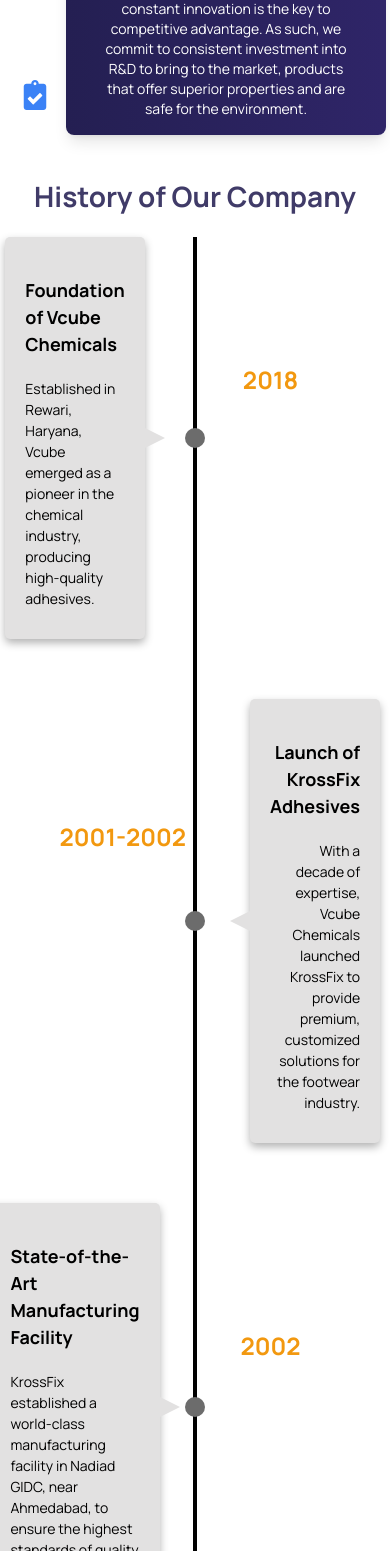
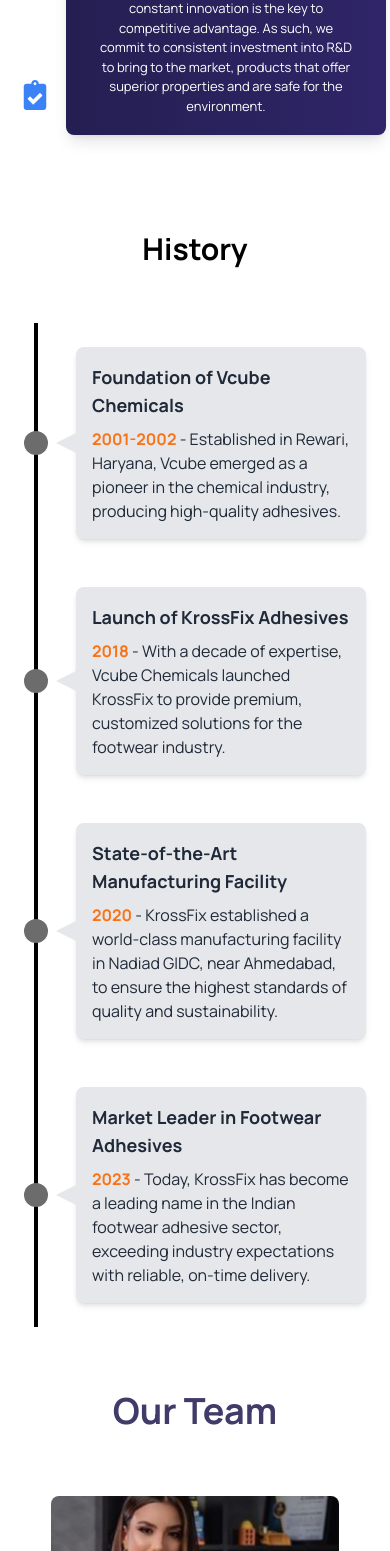
Before and after one commit to indiefluencedev/krossfix-reactjs, a React (Vite) app: page /about in a window 390 px wide. Shown: the part 1297-2848 px from the top of the page. Built offline with nearby package versions, Linux system fonts and the light colour scheme.

Commit message:
create history section

```diff
--- a/src/Components/Aboutcomponents/MobileOurValues.jsx
+++ b/src/Components/Aboutcomponents/MobileOurValues.jsx
@@ -89,7 +89,7 @@
           className="flex justify-center items-center p-8 bg-gradient-to-r from-[#241F52] to-[#2F2568] text-white rounded-lg transition-all duration-500 ease-in-out shadow-lg custom-scrollbar"
           style={{ height: '300px', width: '100%', overflowY: 'auto' }}
         >
-          <p className="para text-sm text-center mt-2">
+          <p className="para text-[13px] text-center mt-2">
             {values[activeIndex].description}
           </p>
         </div>
@@ -111,7 +111,7 @@
 
         @media (min-width: 480px) {
           .para {
-            padding-top: 30px; /* Added margin-top to ensure the text is fully visible */
+            padding-top: 40px; /* Added margin-top to ensure the text is fully visible */
           }
         }
       `}</style>
--- a/src/Components/Aboutcomponents/OurValues.jsx
+++ b/src/Components/Aboutcomponents/OurValues.jsx
@@ -11,17 +11,17 @@
     {
       icon: <FaLightbulb size={50} />,
       description:
-        ' At KrossFix, innovation is at the core of everything we do. We believe in delivering top-notch adhesive solutions that not only meet industry standards but also advance environmental care. Our mission is to simplify processes for our customers through tailored support that boosts efficiency and fosters innovation. Proudly part of the Make in India movement, we champion local manufacturing with our Vocal for Local approach, offering world-class, innovative adhesives made right here in India. With integrity, reliability, and strong partnerships, we aim to create lasting value and build a more sustainable, self-reliant future driven by innovation.',
+        ' At KrossFix, innovation is at the core of everything we do. We believe in delivering top-notch adhesive solutions that not only meet industry standards but also advance environmental care. Our mission is to simplify processes for our customers through tailored support that boosts efficiency and fosters innovation. We are proud to be part of the Make in India movement, championing local manufacturing with our Vocal for Local approach. We offer world-class, innovative adhesives made right here in India. With integrity, reliability, and strong partnerships, we aim to create lasting value and build a more sustainable, self-reliant future driven by innovation.',
     },
     {
       icon: <FaUsers size={50} />,
       description:
-        ' Teamwork is the cornerstone of our success and by uniting the efforts of our customers, partners, and a dedicated team, we deliver superior quality adhesives that surpass industry standards and complement the environmental concerns as well. Our collaborative spirit simplifies workflows for clients, providing personalized support that enhances efficiency. ',
+        '  Teamwork is the cornerstone of our success. By uniting the efforts of our customers, partners, and a dedicated team, we deliver superior quality adhesives that surpass industry standards and address environmental concerns. Our collaborative spirit simplifies workflows for clients, offering personalized support to enhance efficiency and drive innovation. Together, we strive to create sustainable solutions that not only meet present needs but also shape a better future for the industry. With a shared vision and unwavering commitment, we continually push boundaries to achieve excellence in every endeavor. ',
     },
     {
       icon: <FaClipboardCheck size={50} />,
       description:
-        'At KrossFix, accountability is a virtue upheld in the highest regards while delivering quality and integrity, ensuring transparency in every aspect of our business. By consistently delivering on our promises and prioritizing customer satisfaction, we build trust and foster long-term partnerships. Our rigorous quality controls and ethical practices.',
+        ' At KrossFix, accountability is at the heart of everything we do, upheld with the highest regard as we deliver quality and integrity. Ensuring transparency in every aspect of our business, we consistently fulfill promises, prioritize customer satisfaction, and build lasting trust. Our strict quality controls and ethical practices reflect our commitment to responsibility, reliability, and excellence in every adhesive solution we provide. Through these values, we aim to strengthen long-term partnerships and drive meaningful impact across the industry, contributing to a more sustainable and innovative future.',
     },
   ];
 
--- a/src/Components/Herosection.jsx
+++ b/src/Components/Herosection.jsx
@@ -28,7 +28,7 @@
           >
             <div className="absolute inset-0 bg-black bg-opacity-30"></div>
             <div className="absolute inset-0 flex flex-col items-center md:items-start justify-center text-white px-4 md:px-16 lg:px-20"> {/* Adjust text alignment and padding */}
-              <h2 className="text-3xl sm:text-3xl md:text-4xl mt-10 font-bold mb-4 text-center md:text-left"> {/* Change text alignment */}
+              <h2 className="text-2xl sm:text-3xl md:text-3xl mt-10 font-bold mb-4 text-center md:text-left"> {/* Change text alignment */}
               Start adhesion right with KrossFix cleaners for pristine surfaces
 
               </h2>
--- a/src/Components/HistoryComponnets/History.jsx
+++ b/src/Components/HistoryComponnets/History.jsx
@@ -30,7 +30,7 @@
 
         {/* Third Event */}
         <div className="timeline-item left">
-          <div className="timeline-year">2002</div>
+          <div className="timeline-year">2023</div>
           <div className="timeline-dot"></div>
           <div className="timeline-box">
             <div className="triangle-left"></div> {/* Triangle added */}
@@ -41,7 +41,7 @@
 
         {/* Fourth Event */}
         <div className="timeline-item right">
-          <div className="timeline-year">2010</div>
+          <div className="timeline-year">2020</div>
           <div className="timeline-dot"></div>
           <div className="timeline-box">
             <div className="triangle-right"></div> {/* Triangle added */}
--- /dev/null
+++ b/src/Components/HistoryComponnets/MobileHistory.jsx
@@ -0,0 +1,92 @@
+import React from 'react';
+
+const MobileHistory = () => {
+  return (
+    <div className="p-4 mt-20">
+      <h2 className="text-3xl text-black font-bold mb-12 text-center">History</h2>
+      <div className="flex flex-col grid-cols-9 p-2 mx-auto md:grid">
+        {/* First Event */}
+        <div className="flex md:contents">
+          <div className="relative col-start-2 col-end-3 mr-7 md:mx-auto">
+            <div className="flex items-center justify-center w-6 h-full">
+              {/* Updated line color */}
+              <div className="w-1 h-full bg-black"></div>
+            </div>
+            {/* Updated dot color */}
+            <div className="absolute w-6 h-6 -mt-3 bg-[#6c6c6c] rounded-full top-1/2"></div>
+          </div>
+          <div className="relative col-start-3 col-end-10 p-4 my-6 bg-gray-200 text-gray-800 shadow-md rounded-lg max-w-[400px]">
+            <h3 className="text-lg font-semibold lg:text-xl">Foundation of Vcube Chemicals</h3>
+            <p className="mt-2 leading-6">
+              <span className="text-orange-500 font-bold">2001-2002</span> - Established in Rewari, Haryana, Vcube emerged as a pioneer in the chemical industry, producing high-quality adhesives.
+            </p>
+            {/* Triangle on the left side */}
+            <div className="absolute top-1/2 left-[-20px] rotate-180 transform -translate-y-1/2 h-0 w-0 border-t-[10px] border-t-transparent border-b-[10px] border-b-transparent border-l-[20px] border-l-gray-200"></div>
+          </div>
+        </div>
+
+        {/* Second Event */}
+        <div className="flex md:contents">
+          <div className="relative col-start-2 col-end-3 mr-7 md:mx-auto">
+            <div className="flex items-center justify-center w-6 h-full">
+              {/* Updated line color */}
+              <div className="w-1 h-full bg-black"></div>
+            </div>
+            {/* Updated dot color */}
+            <div className="absolute w-6 h-6 -mt-3 bg-[#6c6c6c] rounded-full top-1/2"></div>
+          </div>
+          <div className="relative col-start-3 col-end-10 p-4 my-6 bg-gray-200 text-gray-800 shadow-md rounded-lg max-w-[400px]">
+            <h3 className="text-lg font-semibold lg:text-xl">Launch of KrossFix Adhesives</h3>
+            <p className="mt-2 leading-6">
+              <span className="text-orange-500 font-bold">2018</span> - With a decade of expertise, Vcube Chemicals launched KrossFix to provide premium, customized solutions for the footwear industry.
+            </p>
+            {/* Triangle on the left side */}
+            <div className="absolute top-1/2 left-[-20px] rotate-180 transform -translate-y-1/2 h-0 w-0 border-t-[10px] border-t-transparent border-b-[10px] border-b-transparent border-l-[20px] border-l-gray-200"></div>
+          </div>
+        </div>
+
+        {/* Third Event */}
+        <div className="flex md:contents">
+          <div className="relative col-start-2 col-end-3 mr-7 md:mx-auto">
+            <div className="flex items-center justify-center w-6 h-full">
+              {/* Updated line color */}
+              <div className="w-1 h-full bg-black"></div>
+            </div>
+            {/* Updated dot color */}
+            <div className="absolute w-6 h-6 -mt-3 bg-[#6c6c6c] rounded-full top-1/2"></div>
+          </div>
+          <div className="relative col-start-3 col-end-10 p-4 my-6 bg-gray-200 text-gray-800 shadow-md rounded-lg max-w-[400px]">
+            <h3 className="text-lg font-semibold lg:text-xl">State-of-the-Art Manufacturing Facility</h3>
+            <p className="mt-2 leading-6">
+              <span className="text-orange-500 font-bold">2020</span> - KrossFix established a world-class manufacturing facility in Nadiad GIDC, near Ahmedabad, to ensure the highest standards of quality and sustainability.
+            </p>
+            {/* Triangle on the left side */}
+            <div className="absolute top-1/2 left-[-20px] rotate-180 transform -translate-y-1/2 h-0 w-0 border-t-[10px] border-t-transparent border-b-[10px] border-b-transparent border-l-[20px] border-l-gray-200"></div>
+          </div>
+        </div>
+
+        {/* Fourth Event */}
+        <div className="flex md:contents">
+          <div className="relative col-start-2 col-end-3 mr-7 md:mx-auto">
+            <div className="flex items-center justify-center w-6 h-full">
+              {/* Updated line color */}
+              <div className="w-1 h-full bg-black"></div>
+            </div>
+            {/* Updated dot color */}
+            <div className="absolute w-6 h-6 -mt-3 bg-[#6c6c6c] rounded-full top-1/2"></div>
+          </div>
+          <div className="relative col-start-3 col-end-10 p-4 my-6 bg-gray-200 text-gray-800 shadow-md rounded-lg max-w-[400px]">
+            <h3 className="text-lg font-semibold lg:text-xl">Market Leader in Footwear Adhesives</h3>
+            <p className="mt-2 leading-6">
+              <span className="text-orange-500 font-bold">2023</span> - Today, KrossFix has become a leading name in the Indian footwear adhesive sector, exceeding industry expectations with reliable, on-time delivery.
+            </p>
+            {/* Triangle on the left side */}
+            <div className="absolute top-1/2 left-[-20px] rotate-180 transform -translate-y-1/2 h-0 w-0 border-t-[10px] border-t-transparent border-b-[10px] border-b-transparent border-l-[20px] border-l-gray-200"></div>
+          </div>
+        </div>
+      </div>
+    </div>
+  );
+};
+
+export default MobileHistory;
--- a/src/Components/Styles/History.css
+++ b/src/Components/Styles/History.css
@@ -126,33 +126,69 @@
   .history-container {
     width: 90%;
     margin: 0 auto;
+    padding: 40px 0;
   }
 
-  .timeline-item.left .timeline-box,
-  .timeline-item.right .timeline-box {
-    margin-left: 0;
-    margin-right: 0;
-    width: 40%; /* Make text boxes narrower */
+  .history-title {
+    text-align: center;
+    font-size: 36px;
+    margin-bottom: 20px;
+    font-weight: 700;
+    color: #403b68;
+    margin-bottom: 40px;
   }
 
-  .timeline-box {
-    padding: 10px;
+
+
+  .timeline {
+    position: relative;
+    padding: 0;
+    margin: 0;
+  }
+
+  .timeline-item {
+    display: flex;
+    position: relative;
+    justify-content: center;
+    margin-bottom: 60px;
+    opacity: 1; /* Make the item visible */
   }
 
   .timeline-item.left .timeline-box {
     text-align: left;
-    margin-right: 450px;
+    margin-right: 480px;
     position: relative;
-    /* padding-bottom: 40px;
-    padding-left: 20px; */
+    /* padding-top: 5px; */
+    padding-bottom: 30px;
+    padding-left: 20px;
   }
 
   .timeline-item.right .timeline-box {
     text-align: right;
-    margin-left: 450px;
+    margin-left: 480px;
     position: relative;
-    /* padding-bottom: 40px;
-    padding-right: 20px; */
+    padding-bottom: 30px;
+    padding-right: 20px;
+  }
+
+  .timeline-box {
+    background-color: rgb(226, 225, 225);
+    border-radius: 5px;
+    width: 400px; /* Standard width for 1440px */
+    position: relative;
+    box-shadow: 0 4px 8px rgba(0, 0, 0, 0.3); /* Add shadow effect */
+  }
+
+  .timeline-dot {
+    width: 20px;
+    height: 20px;
+    background-color: #6c6c6c;
+    border-radius: 50%;
+    position: absolute;
+    left: 50%;
+    top: 50%;
+    transform: translate(-50%, -50%);
+    z-index: 2;
   }
 
   .timeline-year {
@@ -164,15 +200,50 @@
   }
 
   .timeline-item.left .timeline-year {
-    right: calc(100% - 400px);
-    margin-top: 265px;
-    margin-right: -10px;
+    right: calc(100% - 500px);
+    margin-top: 308px;
+    margin-right: 100px;
   }
 
   .timeline-item.right .timeline-year {
-    left: calc(100% - 400px);
-    margin-top: -113px;
-    margin-left: -10px;
+    left: calc(100% - 500px);
+    margin-top: -125px;
+    margin-left: 100px;
+  }
+
+  .timeline-item.left .triangle-left {
+    position: absolute;
+    top: 50%;
+    right: -20px;
+    width: 0;
+    height: 0;
+    border-top: 10px solid transparent;
+    border-bottom: 10px solid transparent;
+    border-left: 20px solid rgb(226, 225, 225);
+    transform: translateY(-50%);
+  }
+
+  .timeline-item.right .triangle-right {
+    position: absolute;
+    top: 50%;
+    left: -20px;
+    width: 0;
+    height: 0;
+    border-top: 10px solid transparent;
+    border-bottom: 10px solid transparent;
+    border-right: 20px solid rgb(226, 225, 225);
+    transform: translateY(-50%);
+  }
+
+  .timeline::before {
+    content: '';
+    position: absolute;
+    width: 4px;
+    background-color: #000;
+    top: 0;
+    bottom: 0;
+    left: 50%;
+    transform: translateX(-50%);
   }
 }
 
@@ -220,222 +291,15 @@
 
   .timeline-item.left .timeline-year {
     right: calc(100% - 300px);
-    margin-top: 300px;
+    margin-top: 390px;
     margin-right: 5px;
   }
 
   .timeline-item.right .timeline-year {
     left: calc(100% - 300px);
-    margin-top: -125px;
+    margin-top: -155px;
     margin-left: 5px;
   }
 }
 
 /* Responsive design for 480px screens */
-@media (max-width: 480px) {
-  .history-container {
-    width: 90%;
-    margin: 0 auto;
-  }
-
-  .timeline-item.left .timeline-box,
-  .timeline-item.right .timeline-box {
-    margin-left: 0;
-    margin-right: 0;
-    width: 50%; /* Make text boxes narrower */
-  }
-
-  .timeline-box {
-    padding: 20px;
-  }
-
-  .timeline-item.left .timeline-box {
-    text-align: left;
-    margin-right: 240px;
-    position: relative;
-  }
-
-  .timeline-item.right .timeline-box {
-    text-align: right;
-    margin-left: 240px;
-    position: relative;
-  }
-
-  .timeline-year {
-    font-size: 24px;
-    color: #f2980f;
-    font-weight: bold;
-    position: absolute;
-    top: 50%; /* Vertically center */
-    transform: translateY(-50%);
-    width: 120px; /* Increase width to avoid wrapping */
-    text-align: center; /* Center the text */
-    white-space: nowrap; /* Prevent wrapping */
-  }
-
-  .timeline-item.left .timeline-year {
-    right: 50px; /* Adjust this value to align horizontally with the triangle */
-    top: -157px; /* Adjust this value to position vertically */
-    margin-right: -10px;
-  }
-
-  .timeline-item.right .timeline-year {
-    left: 50px; /* Adjust this value to align horizontally with the triangle */
-    top: 263px; /* Adjust this value to position vertically */
-    margin-left: -10px;
-  }
-
-  .history-title {
-    text-align: center;
-    font-size: 28px;
-    margin-bottom: 20px;
-    font-weight: 700;
-  }
-}
-
-
-@media (max-width: 320px) {
-  .history-container {
-    width: 90%;
-    margin: 0 auto;
-  }
-
-  .para-right {
-    font-size: 12px;
-  }
-
-  .para-left {
-    font-size: 12px;
-  }
-  .timeline-item.left .timeline-box,
-  .timeline-item.right .timeline-box {
-    margin-left: 50px;
-    margin-right: 50px;
-    width: 50%; /* Make text boxes narrower */
-  }
-
-  .timeline-box {
-    padding: 10px;
-  }
-
-  .timeline-item.left .timeline-box {
-    text-align: left;
-    margin-right: 240px;
-    position: relative;
-  }
-
-  .timeline-item.right .timeline-box {
-    text-align: right;
-    margin-left: 240px;
-    position: relative;
-  }
-
-  .timeline-year {
-    font-size: 20px;
-    color: #f2980f;
-    font-weight: bold;
-    position: absolute;
-    top: 50%; /* Vertically center */
-    transform: translateY(-50%);
-    width: 120px; /* Increase width to avoid wrapping */
-    text-align: center; /* Center the text */
-    white-space: nowrap; /* Prevent wrapping */
-  }
-
-  .timeline-item.left .timeline-year {
-    right: 10px; /* Adjust this value to align horizontally with the triangle */
-    top: -157px; /* Adjust this value to position vertically */
-    margin-right: 10px;
-  }
-
-  .timeline-item.right .timeline-year {
-    left: 10px; /* Adjust this value to align horizontally with the triangle */
-    top: 263px; /* Adjust this value to position vertically */
-    margin-left: 10px;
-  }
-
-  .history-title {
-    text-align: center;
-    font-size: 28px;
-    margin-bottom: 20px;
-    font-weight: 700;
-  }
-}
-
-
-@media (max-width: 385px) {
-  .history-container {
-    width: 90%;
-    margin: 0 auto;
-  }
-
-  .para-right {
-    font-size: 12px;
-  }
-
-  .para-left {
-    font-size: 12px;
-  }
-  .timeline-item.left .timeline-box,
-  .timeline-item.right .timeline-box {
-    margin-left: 50px;
-    margin-right: 50px;
-    width: 50%; /* Make text boxes narrower */
-  }
-
-  .timeline-box {
-    padding: 10px;
-  }
-
-  .timeline-item.left .timeline-box {
-    text-align: left;
-    margin-right: 240px;
-    position: relative;
-  }
-
-  .timeline-item.right .timeline-box {
-    text-align: right;
-    margin-left: 240px;
-    position: relative;
-  }
-
-  .timeline-year {
-    font-size: 24px;
-    color: #f2980f;
-    font-weight: bold;
-    position: absolute;
-    top: 50%; /* Vertically center */
-    transform: translateY(-50%);
-    width: 120px; /* Increase width to avoid wrapping */
-    text-align: center; /* Center the text */
-    white-space: nowrap; /* Prevent wrapping */
-  }
-
-  .timeline-item.left .timeline-year {
-    right: 10px; /* Adjust this value to align horizontally with the triangle */
-    top: -117px; /* Adjust this value to position vertically */
-    margin-right: 10px;
-  }
-
-  .timeline-item.right .timeline-year {
-    left: 10px; /* Adjust this value to align horizontally with the triangle */
-    top: 309px; /* Adjust this value to position vertically */
-    margin-left: 10px;
-  }
-
-  /*  */
-
-  .timeline-item .left{
-    right: 10px; /* Adjust this value to align horizontally with the triangle */
-    top: -100px; /* Adjust this value to position vertically */
-    margin-right: -10px;
-    margin-top: 20px;
-  }
-
-  .history-title {
-    text-align: center;
-    font-size: 28px;
-    margin-bottom: 20px;
-    font-weight: 700;
-  }
-}
--- a/src/Pages/About.jsx
+++ b/src/Pages/About.jsx
@@ -1,5 +1,5 @@
 import React, { useState, useEffect } from 'react';
-import { motion } from 'framer-motion'; // Import framer-motion
+import { motion } from 'framer-motion';
 
 import AboutHero from '../Components/Aboutcomponents/AboutHero';
 import AboutUs from '../Components/Aboutcomponents/AboutUs';
@@ -7,6 +7,7 @@
 import MobileOurValues from '../Components/Aboutcomponents/MobileOurValues';
 import History from '../Components/HistoryComponnets/History';
 import OurTeam from '../Components/Aboutcomponents/OurTeam';
+import MobileHistory from '../Components/HistoryComponnets/MobileHistory';
 
 const About = () => {
   const [isMobile, setIsMobile] = useState(false);
@@ -46,7 +47,8 @@
       </motion.div>
 
       <motion.div initial="hidden" animate="visible" variants={fadeIn}>
-        <History />
+        {/* Conditionally render History or MobileHistory */}
+        {isMobile ? <MobileHistory /> : <History />}
       </motion.div>
 
       <motion.div initial="hidden" animate="visible" variants={fadeIn}>
```
Also changed, not shown: src/Components/HomeAbout.jsx (+7 -7 lines).
